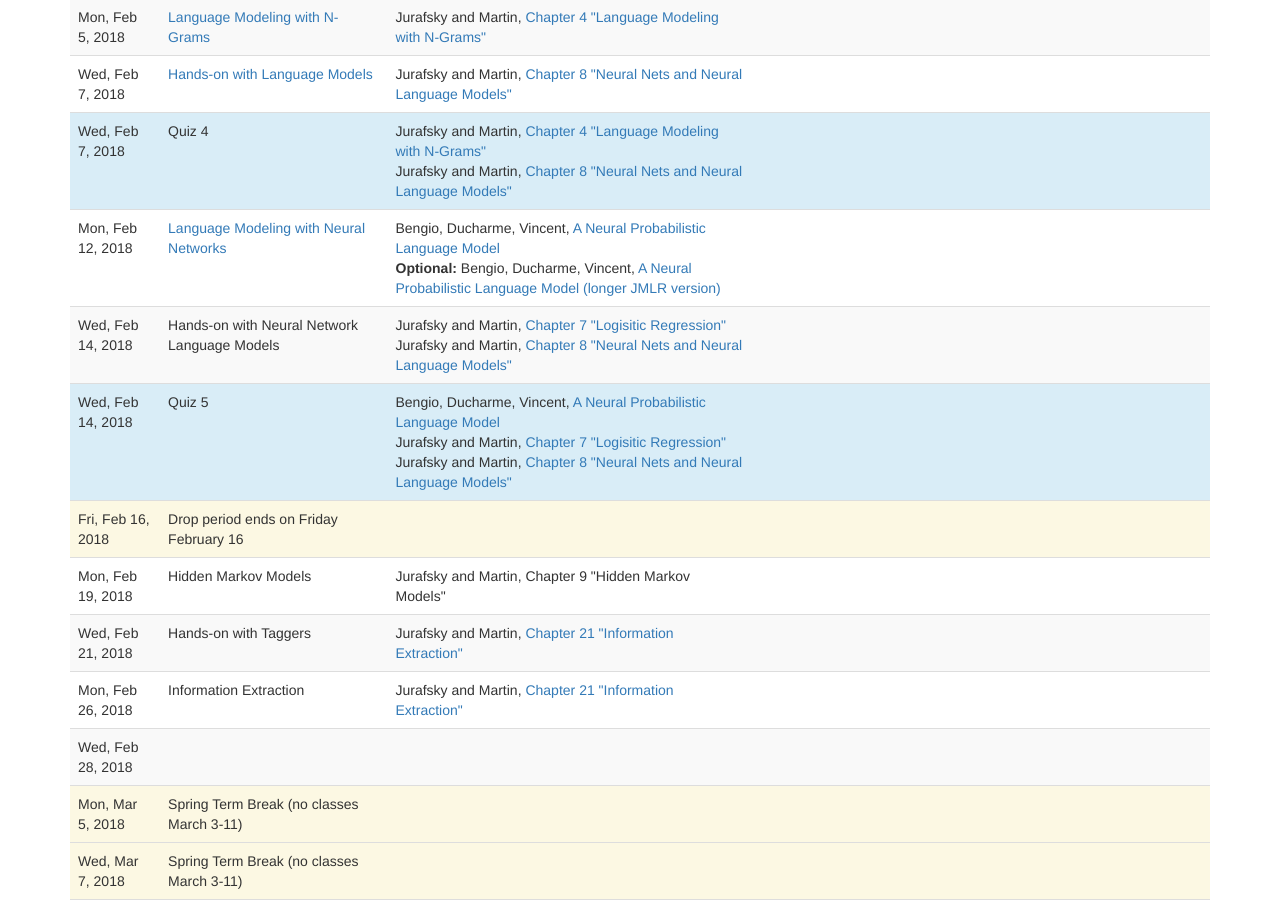
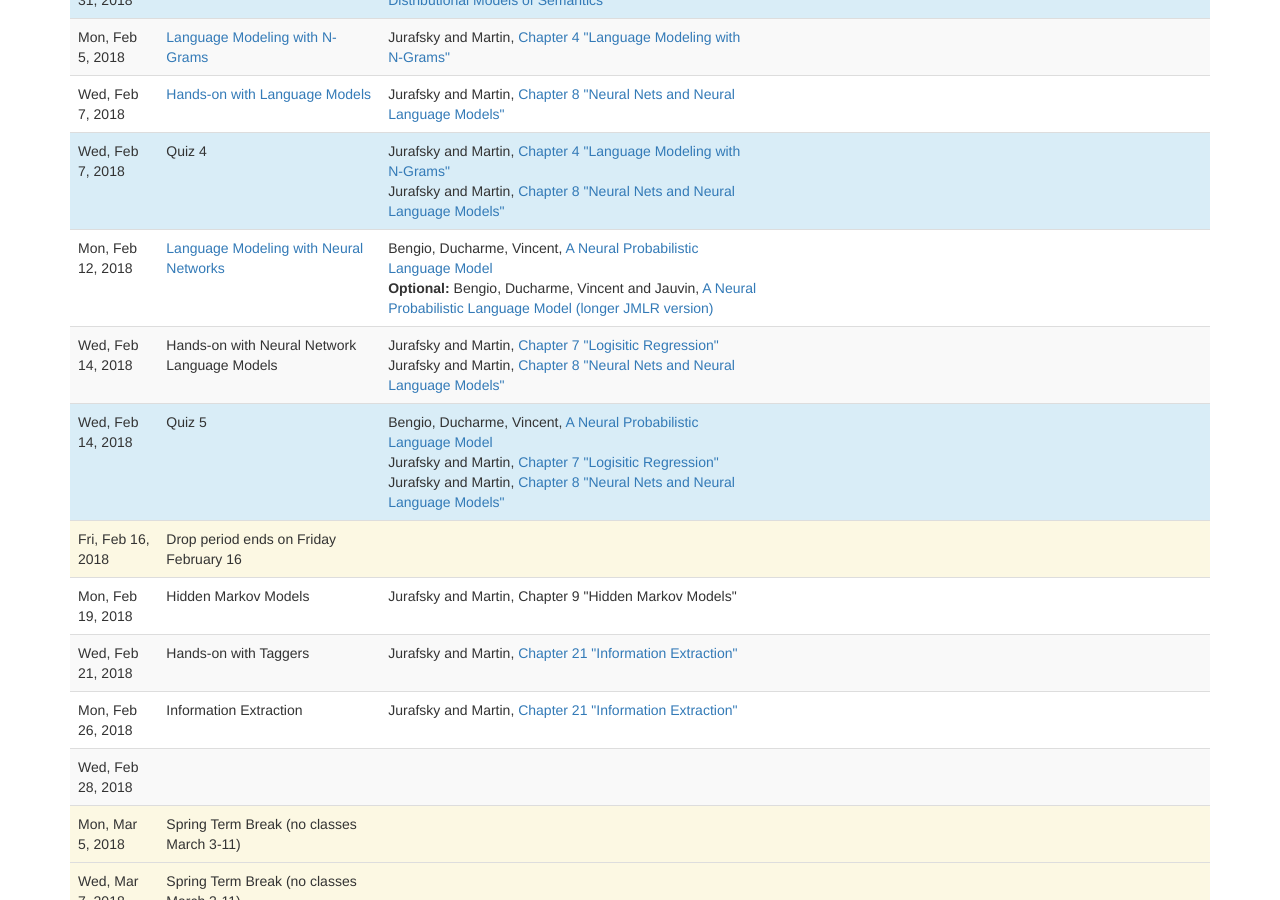
Before and after one commit to computational-linguistics-class/computational-linguistics-class.github.io, a Jekyll site: the page built from lectures.md, in a window 1280 px wide and 900 px high, scrolled down 890 px. Built offline with Jekyll 4.4.1, drawn with Linux system fonts in a browser that asks for light colours; nearby versions of some CDN libraries; a script that is not in the unit is left out.

Commit message:
Added author

```diff
--- a/_data/lectures.yaml
+++ b/_data/lectures.yaml
@@ -173,7 +173,7 @@
       url: https://papers.nips.cc/paper/1839-a-neural-probabilistic-language-model.pdf
     -
       title: A Neural Probabilistic Language Model (longer JMLR version)
-      authors: Bengio, Ducharme, Vincent
+      authors: Bengio, Ducharme, Vincent and Jauvin
       url: http://www.jmlr.org/papers/volume3/bengio03a/bengio03a.pdf
       optional: true
 -
```
